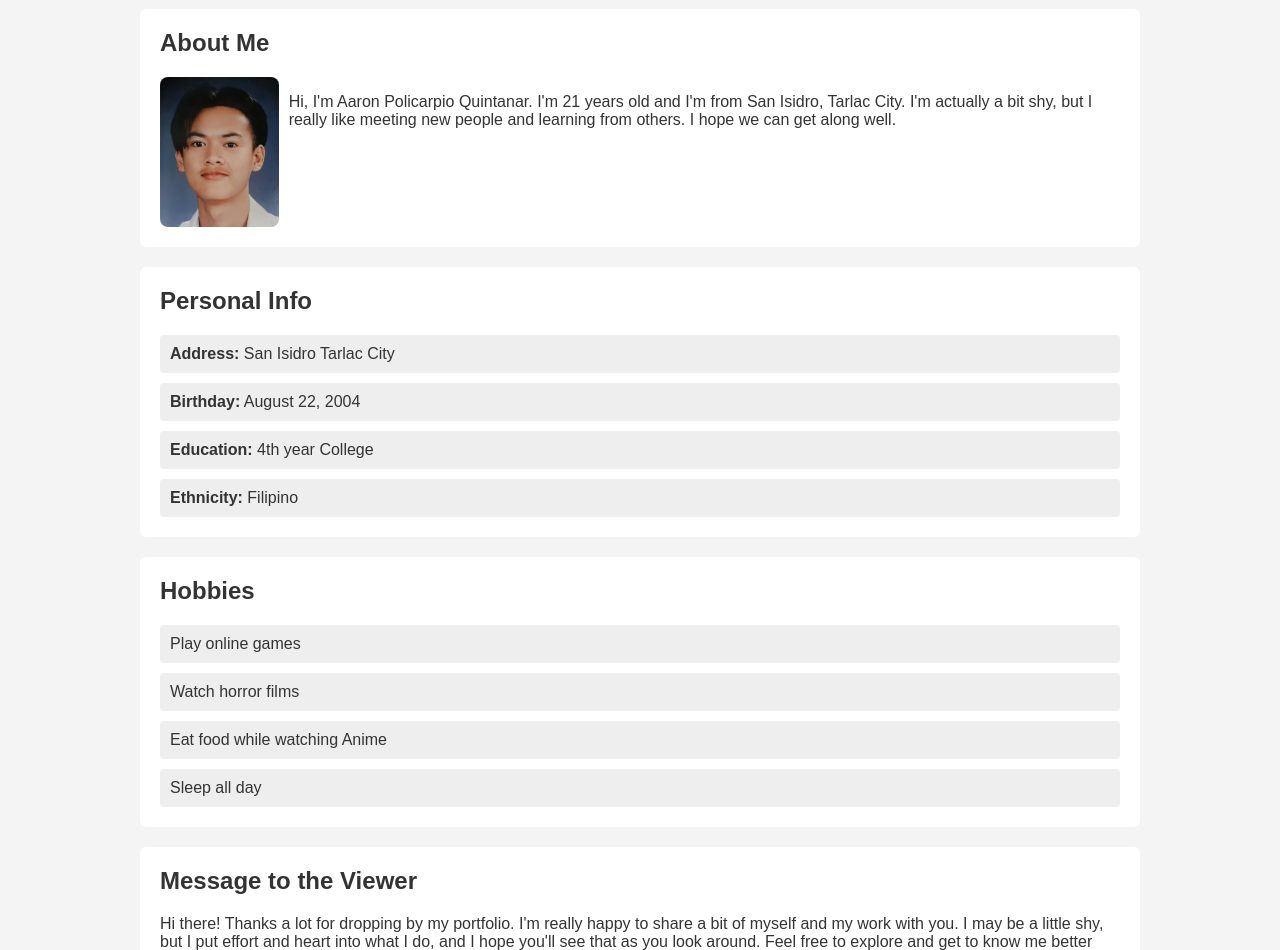
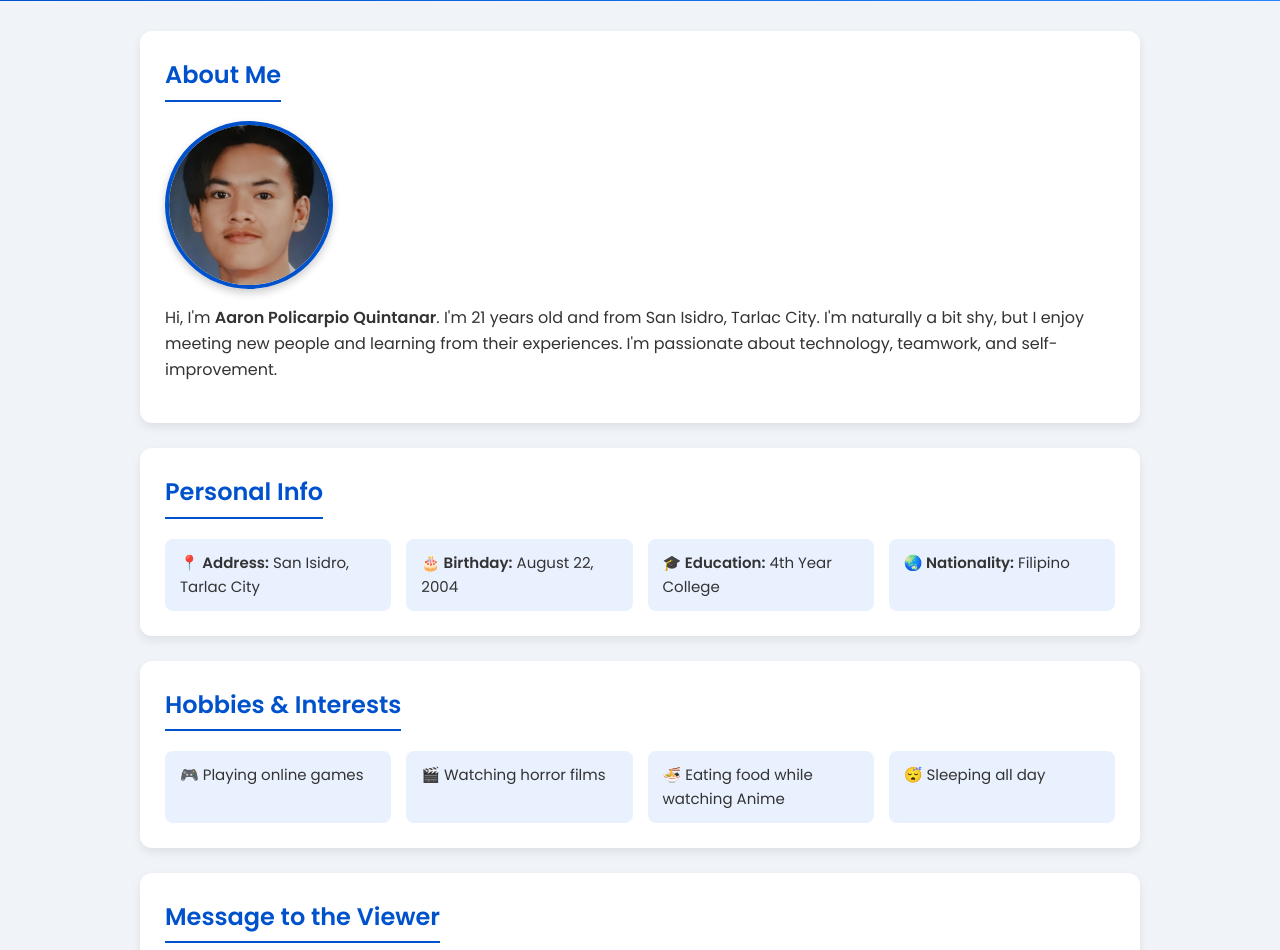
Before and after one commit to Gil1226/CaseStuddyIPT2, a plain HTML site: page Aaron.html in a window 1280 px wide. Shown: the part 64-1014 px from the top of the page. Drawn offline with Linux system fonts and the light colour scheme.

Commit message:
Update Aaron.html
Enhance ng portfolio

```diff
--- a/Aaron.html
+++ b/Aaron.html
@@ -3,75 +3,147 @@
   <head>
     <meta charset="utf-8" />
     <meta name="viewport" content="width=device-width, initial-scale=1" />
-    <title>Portfolio</title>
+    <title>Portfolio - Aaron Quintanar</title>
+    <!-- Google Fonts -->
+    <link href="https://fonts.googleapis.com/css2?family=Poppins:wght@400;600&display=swap" rel="stylesheet">
+
     <style>
       body {
         margin: 0;
-        font-family: Arial, sans-serif;
-        background-color: #f4f4f4;
+        font-family: 'Poppins', sans-serif;
+        background-color: #f0f4f9;
         color: #333;
+        line-height: 1.6;
       }
+
+      /* Header */
       header {
-        background: #333;
+        background: linear-gradient(90deg, #0052cc, #2684ff);
         color: #fff;
-        padding: 15px;
+        padding: 15px 30px;
         display: flex;
         justify-content: space-between;
         align-items: center;
+        position: sticky;
+        top: 0;
+        z-index: 1000;
       }
+
       header h1 {
         margin: 0;
-        font-size: 20px;
+        font-size: 22px;
+        font-weight: 600;
       }
+
       nav a {
         color: #fff;
         text-decoration: none;
-        margin-left: 15px;
+        margin-left: 20px;
+        font-weight: 500;
+        transition: color 0.3s ease, transform 0.2s ease;
       }
+
       nav a:hover {
-        text-decoration: underline;
+        color: #ffcc00;
+        transform: scale(1.1);
       }
+
+      /* Container */
       .container {
         max-width: 1000px;
-        margin: 20px auto;
+        margin: 30px auto;
         padding: 0 20px;
       }
+
+      /* Sections */
       .section {
         background: #fff;
-        padding: 20px;
-        margin-bottom: 20px;
-        border-radius: 6px;
+        padding: 25px;
+        margin-bottom: 25px;
+        border-radius: 12px;
+        box-shadow: 0 4px 10px rgba(0,0,0,0.08);
+        transition: transform 0.3s ease, box-shadow 0.3s ease;
       }
+
+      .section:hover {
+        transform: translateY(-5px);
+        box-shadow: 0 6px 14px rgba(0,0,0,0.15);
+      }
+
       .section h2 {
         margin-top: 0;
+        color: #0052cc;
+        border-bottom: 2px solid #0052cc;
+        display: inline-block;
+        padding-bottom: 5px;
       }
+
+      /* About Section */
+      .about-container {
+        display: flex;
+        align-items: center;
+        flex-wrap: wrap;
+      }
+
+      .about-container img {
+        width: 160px;
+        height: 160px;
+        object-fit: cover;
+        border-radius: 50%;
+        margin-right: 20px;
+        border: 4px solid #0052cc;
+        box-shadow: 0 4px 8px rgba(0,0,0,0.2);
+        transition: transform 0.3s ease;
+      }
+
+      .about-container img:hover {
+        transform: scale(1.05) rotate(2deg);
+      }
+
+      /* Info & Hobbies */
       .info {
         display: grid;
-        gap: 10px;
+        gap: 15px;
+        grid-template-columns: repeat(auto-fit, minmax(220px, 1fr));
       }
+
       .info-item {
-        background: #eee;
-        padding: 10px;
-        border-radius: 4px;
+        background: #e9f1ff;
+        padding: 12px 15px;
+        border-radius: 8px;
+        font-size: 15px;
+        transition: background 0.3s ease, transform 0.2s ease;
       }
+
+      .info-item:hover {
+        background: #d0e4ff;
+        transform: translateY(-3px);
+      }
+
+      /* Footer */
       footer {
         text-align: center;
-        padding: 15px;
+        padding: 18px;
         background: #333;
         color: #fff;
-        margin-top: 20px;
-      }
-      .about-container{
-        display: flex;
-      }
-      .about-container img {
-        width: 150px;
-        height: 150px;
-        object-fit: cover;
-        border-radius: 8px;
-        margin-right: 10px;
+        margin-top: 30px;
       }
 
+      footer p {
+        margin: 0;
+        font-size: 14px;
+      }
+
+      /* Responsive */
+      @media (max-width: 768px) {
+        .about-container {
+          flex-direction: column;
+          text-align: center;
+        }
+        .about-container img {
+          margin-bottom: 15px;
+        }
+      }
     </style>
   </head>
   <body>
@@ -80,52 +152,54 @@
       <nav>
         <a href="#about">About</a>
         <a href="#info">Info</a>
-        <a href="#skills">Skills</a>
+        <a href="#skills">Hobbies</a>
         <a href="#message">Message</a>
       </nav>
     </header>
 
     <div class="container">
-
+      <!-- About -->
       <section class="section" id="about">
         <h2>About Me</h2>
         <div class="about-container">
-            <img src="Aaron.jpg" alt="Aaron P. Quintanar">
-            <p>Hi, I'm Aaron Policarpio Quintanar. I'm 21 years old and I'm from San Isidro, Tarlac City.
-               I'm actually a bit shy, but I really like meeting new people and learning from others. I hope we can get along well.</p>
+          <img src="Aaron.jpg" alt="Aaron P. Quintanar">
+          <p>
+            Hi, I'm <strong>Aaron Policarpio Quintanar</strong>. I'm 21 years old and from San Isidro, Tarlac City.
+            I'm naturally a bit shy, but I enjoy meeting new people and learning from their experiences.
+            I'm passionate about technology, teamwork, and self-improvement.
+          </p>
         </div>
       </section>
 
+      <!-- Personal Info -->
       <section class="section" id="info">
         <h2>Personal Info</h2>
         <div class="info">
-          <div class="info-item"><strong>Address:</strong> San Isidro Tarlac City</div>
-          <div class="info-item"><strong>Birthday:</strong> August 22, 2004</div>
-          <div class="info-item">
-            <strong>Education:</strong> 4th year College
-          </div>
-          <div class="info-item">
-            <strong>Ethnicity:</strong> Filipino
-          </div>
+          <div class="info-item"><strong>📍 Address:</strong> San Isidro, Tarlac City</div>
+          <div class="info-item"><strong>🎂 Birthday:</strong> August 22, 2004</div>
+          <div class="info-item"><strong>🎓 Education:</strong> 4th Year College</div>
+          <div class="info-item"><strong>🌏 Nationality:</strong> Filipino</div>
         </div>
       </section>
 
+      <!-- Hobbies -->
       <section class="section" id="skills">
-        <h2>Hobbies</h2>
+        <h2>Hobbies & Interests</h2>
         <div class="info">
-          <div class="info-item">Play online games</div>
-          <div class="info-item">Watch horror films</div>
-          <div class="info-item">Eat food while watching Anime</div>
-          <div class="info-item">Sleep all day</div>
+          <div class="info-item">🎮 Playing online games</div>
+          <div class="info-item">🎬 Watching horror films</div>
+          <div class="info-item">🍜 Eating food while watching Anime</div>
+          <div class="info-item">😴 Sleeping all day</div>
         </div>
       </section>
 
+      <!-- Message -->
       <section class="section" id="message">
         <h2>Message to the Viewer</h2>
-        <p>Hi there! Thanks a lot for dropping by my portfolio. I'm really happy to share a bit of myself and my work
-          with you. I may be a little shy, but I put effort and heart into what I do, and I hope you'll see that as you look
-          around. Feel free to explore and get to know me better through my projects. I appreciate your time, and I
-          hope you enjoy checking things out, see you ya'll at school!
+        <p>
+          Hi there! Thanks for dropping by my portfolio. I’m really happy to share a bit of myself with you.
+          I may be shy, but I put my heart into everything I do. Feel free to explore my work and get to know me better.
+          I appreciate your time—see you around!
         </p>
       </section>
     </div>
```
